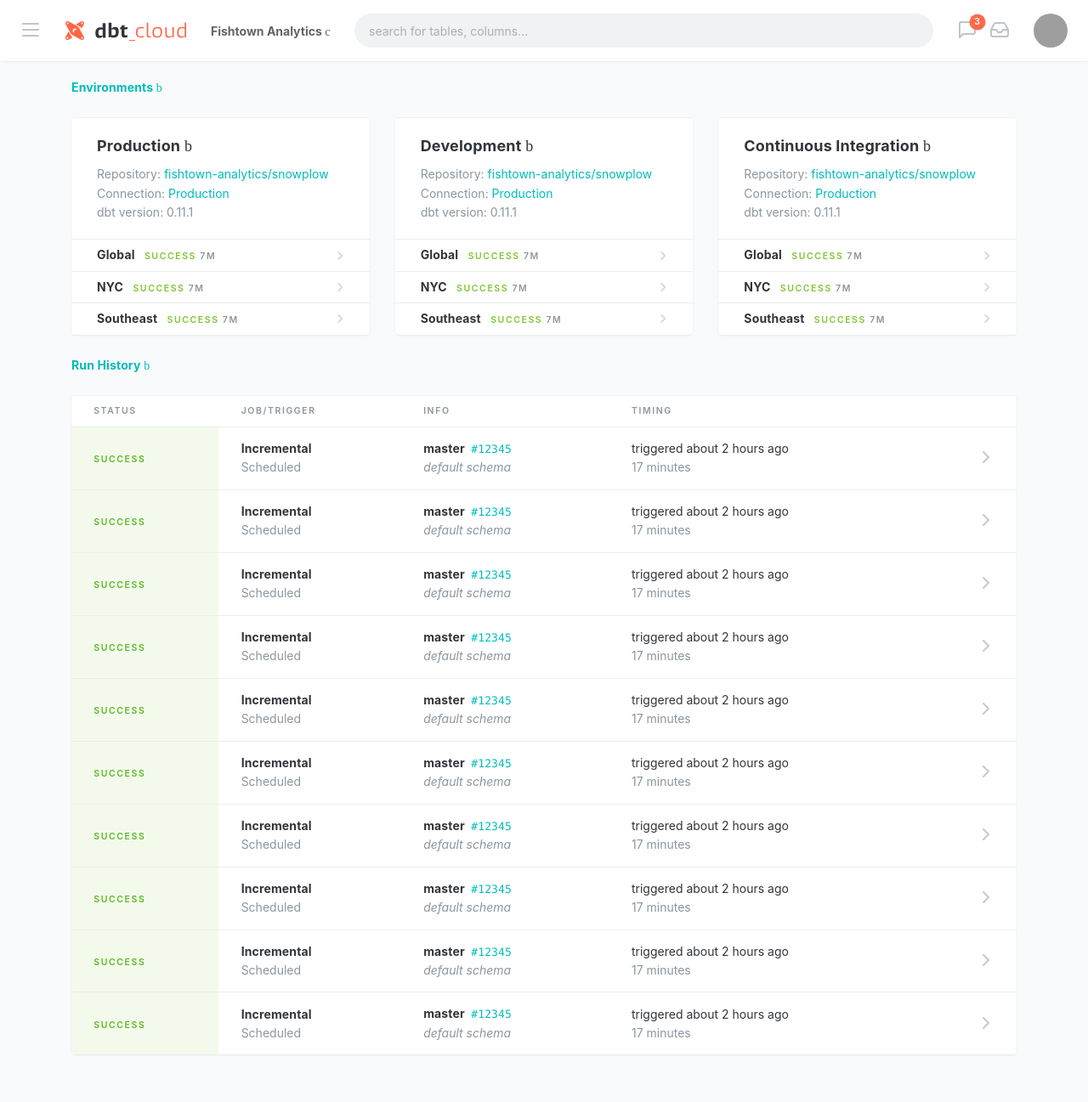
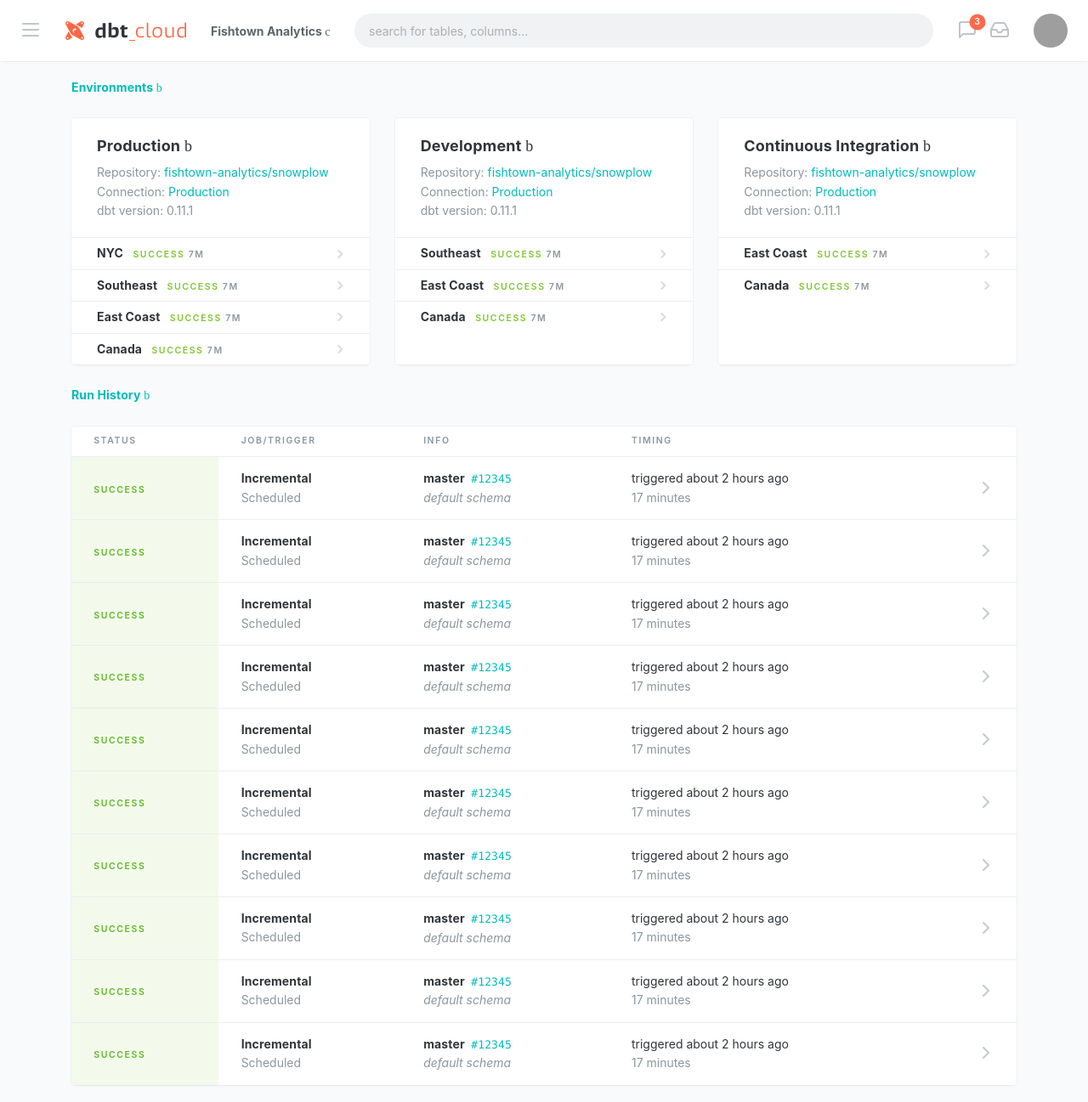
Before and after one commit to dbt-labs/dbt-styleguide, a Jekyll site: the page built from _pages/home.html, in a window 1280 px wide and 1297 px high. Shown: the whole window at 85% size. Built offline with Jekyll 4.4.1, drawn with Linux system fonts in a browser that asks for light colours; some web fonts are replaced; grey boxes are pictures that could not be loaded.

Commit message:
alignment, sidenav heading

```diff
--- a/_includes/sass/custom/_sidenav.scss
+++ b/_includes/sass/custom/_sidenav.scss
@@ -29,6 +29,20 @@
 	}
 	&-region {
 		padding-bottom: .25em;
+	}
+	&-divider {
+		@include flex-row;
+		@include flex-align(center);
+		&:after {
+			content: '';
+			display: block;
+			border-top: 1px solid $line;
+			@include flex(1,1,auto);
+		}
+		&-heading {
+			@include flex(0,0,auto);
+			padding-right: 1em;
+		}
 	}
 	&-section {
 		padding: 24px 0;
--- a/_includes/sass/layouts/_flex.scss
+++ b/_includes/sass/layouts/_flex.scss
@@ -27,3 +27,15 @@
 	.flex-row > & { @include flex(1,0,$component-break); }
 	.flex-buffer & { margin: $component-buffer/4; }
 }
+
+.flex-grow {
+	@include flex(1,0);
+}
+
+.flex-auto {
+	@include flex(0,0);
+}
+
+.flex-shrink {
+	@include flex(0,1);
+}
--- a/_includes/sidenav.html
+++ b/_includes/sidenav.html
@@ -19,6 +19,9 @@
 				<div class="sidenav-region"><a href="{{site.baseurl}}/jobs" class="sidenav-link sidenav-link-main {% if page.menu == 'jobs' %}active{% endif %}"><svg class="glyph"><use xlink:href="#glyph-play-circle"></use></svg> Jobs</a></div>
 				<div class="sidenav-region"><a href="{{site.baseurl}}/runs" class="sidenav-link sidenav-link-main {% if page.menu == 'history' %}active{% endif %}"><svg class="glyph"><use xlink:href="#glyph-list"></use></svg> Run History</a></div>
 			</div>
+			<div class="sidenav-divider">
+				<div class="sidenav-divider-heading"><h6 class="label">Heading</h6></div>
+			</div>
 			<div class="sidenav-section">
 				<div class="sidenav-region">
 					<a href="{{site.baseurl}}/environments" class="sidenav-link sidenav-link-main {% if page.menu == 'environments' %}active{% endif %}"><svg class="glyph"><use xlink:href="#glyph-box"></use></svg> Environments</a>
@@ -29,6 +32,7 @@
 				<div class="sidenav-region"><a href="{{site.baseurl}}/connections" class="sidenav-link sidenav-link-main {% if page.menu == 'connections' %}active{% endif %}"><svg class="glyph"><use xlink:href="#glyph-connection"></use></svg> Connections</a></div>
 				<div class="sidenav-region"><a href="{{site.baseurl}}/repos" class="sidenav-link sidenav-link-main {% if page.menu == 'repos' %}active{% endif %}"><svg class="glyph"><use xlink:href="#glyph-book"></use></svg> Repositories</a></div>
 			</div>
+			<div class="sidenav-divider"></div>
 			<div class="sidenav-section">
 				<div class="sidenav-region"><a href="#" class="sidenav-link sidenav-link-main {% if page.menu == 'team' %}active{% endif %}"><svg class="glyph"><use xlink:href="#glyph-users"></use></svg> Team</a></div>
 				<div class="sidenav-region"><a href="#" class="sidenav-link sidenav-link-main {% if page.menu == 'billing' %}active{% endif %}"><svg class="glyph"><use xlink:href="#glyph-credit-card"></use></svg> Billing</a></div>
--- a/_pages/home.html
+++ b/_pages/home.html
@@ -11,10 +11,11 @@
 </div>
 
 {% assign envs = 'Production, Development, Continuous Integration' | split: ',' %}
+{% assign count = 1 %}
 <div class="flex-row flex-buffer flex-flush">
 	{% for env in envs %}
 		<div class="card flex-item flex-buffer flex-column text-light">
-			<div class="card-body">
+			<div class="card-header snug">
 				<h3><a href="{{site.baseurl}}/environment" class="text-inherit arrow-right">{{env}}</a></h3>
 				<div class="compact">
 					<p>Repository: <a href="#">fishtown-analytics/snowplow</a></p>
@@ -24,8 +25,9 @@
 			</div>
 			<div class="card-list flex-grow">
 				<div class="list">
-					{% assign jobs = 'Global,NYC,Southeast' | split: ',' %}
+					{% assign jobs = 'Global,NYC,Southeast,East Coast, Canada' | split: ',' %}
 					{% for job in jobs %}
+						{% if forloop.index > count %}
 							<div class="list-item">
 								<a href="#" class="list-link"></a>
 								<div class="list-row list-row-xs">
@@ -33,10 +35,12 @@
 									<div class="list-row-arrow"><svg class="glyph glyph-sm"><use xlink:href="#glyph-chevron-right"></use></svg></div>
 								</div>
 							</div>
+						{% endif %}
 					{% endfor %}
 				</div>
 			</div>
 		</div>
+		{% assign count = count | plus: 1 %}
 	{% endfor %}
 </div>
 
--- a/_pages/repo.html
+++ b/_pages/repo.html
@@ -46,6 +46,7 @@
 		<div class="card-header compact">
 			<h3>Repositories</h3>
 			<p>Choose the git repository below that you'd like to import.</p>
+			<input type="text" class="form-control input-pill input-sm margin-small-top" placeholder="filter repositories...">
 		</div>
 		<div class="card-list flex-grow">
 			<div class="list">
```
Lines whose indentation alone changed are shown as unchanged.
